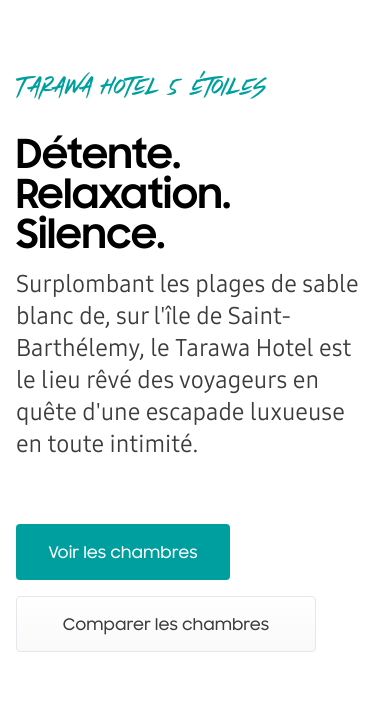
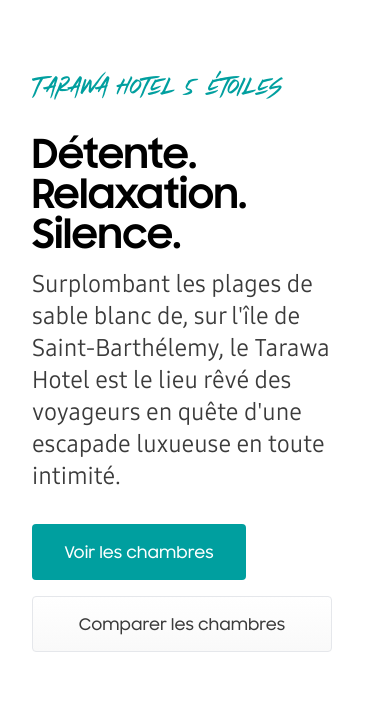
Before and after one commit to Matthieudegny/NextJs_SinglePage, a Next.js app: page / in a window 390 px wide. Shown: the part 825-1527 px from the top of the page. Built offline with nearby package versions, Linux system fonts and the light colour scheme; grey boxes are pictures that could not be loaded.

Commit message:
last commit

```diff
--- a/app/components/ArticleSection3.tsx
+++ b/app/components/ArticleSection3.tsx
@@ -10,8 +10,6 @@
 const myFontSamsungOne = localFont({
   src: "../../public/webfonts/samsungone-400-webfont.woff",
 });
-
-import logoFooter from "../../public/icons8-sun.svg";
 
 //components
 import GreyButton from "./buttons/GreyButton";
@@ -102,9 +100,7 @@
           <GreyButton title={titleButon} width={widthButton} marginTop={"mt-24"} />
         </div>
         <div className="absolute h-64 w-2 md:w-0 bg-slate-100 -top-64 left-50%"></div>
-        <div
-          className={`absolute ${heightBar} w-2  md:w-0 bg-slate-100 ${bottomPositionBar} left-50%`}
-        ></div>
+        <div className={`absolute ${heightBar} w-2  md:w-0 bg-slate-100 ${bottomPositionBar} left-50%`}></div>
       </div>
       <div onClick={toggleVideo} className={`${marginTopVideo}  ${marginBottomFirstVideo}`}>
         <video
--- a/app/components/Nav.tsx
+++ b/app/components/Nav.tsx
@@ -1,6 +1,3 @@
-"use client";
-import React, { useState, useEffect } from "react";
-
 import NavMobile from "./Nav/NavMobile";
 import NavDesktop from "./Nav/NavDesktop";
 
@@ -12,15 +9,7 @@
 const Nav: React.FC<NavProps> = ({ navVisible, isTablet }) => {
   return (
     <>
-      {navVisible && !isTablet ? (
-        <div className="h-14 w-25 fixed top-29 left-24 flex flex-col justify-around z-20">
-          <div className="w-full h-2 bg-blackLighter rounded-182"></div>
-          <div className="w-full h-2 bg-blackLighter rounded-182"></div>
-          <div className="w-full h-2 bg-blackLighter rounded-182"></div>
-        </div>
-      ) : (
-        ""
-      )}
+      {navVisible && !isTablet ? <NavMobile position={"fixed"} color={"bg-blackLighter"} /> : ""}
       {isTablet ? <NavDesktop position={"fixed"} color={"text-blackLighter"} /> : ""}
     </>
   );
--- a/app/components/sections/Section2.tsx
+++ b/app/components/sections/Section2.tsx
@@ -37,22 +37,26 @@
   useEffect(() => {
     if (inViewrefTitleLeft) setdisplayTitle(true);
     if (inViewrefTextRight) setdisplayText(true);
+    console.log("inViewrefTitleLeft", inViewrefTitleLeft);
+    console.log("inViewrefTextRight", inViewrefTextRight);
   }, [inViewrefTitleLeft, inViewrefTextRight]);
 
   const styleH2Section2 = `${props.isTablet ? "text-72 leading-74 sm:w-450" : "text-40 leading-40"}  ${
     myFontSamsungSharpBold.className
   }`;
   return (
-    // mb de 150 pour compenser les mt 32 + 16 et les 112.5 de marge avec la section 3
-    <section className="w-full relative mb-150 pt-51 pl-16 pr-16 sm:pt-107 lg:pl-200 sm:pr-292 xl:pr-0 2xl:pl-200 2xl:flex">
+    <section
+      ref={refTitleLeft}
+      className="w-full mb-150 pt-51 pl-16 pr-16 sm:pt-107 lg:pl-200 sm:pr-292 xl:pr-0 2xl:pl-200 2xl:flex"
+    >
       <div
-        ref={refTitleLeft}
         style={{
           willChange: "opacity transform",
           transition: "all 0.5s cubic-bezier(0.17, 0.55, 0.55, 1) 0s",
           transform: displayTitle ? "translateX(0)" : "translateX(-200px)",
           opacity: displayTitle ? 1 : 0,
         }}
+        className="pl-16 pr-16 lg:pl-0 lg:pr-0"
       >
         <h1
           className={`sm:w-450 text-32 sm:text-48 leading-32 sm:leading-50 text-cyan ${myFontTigerWalk.className}`}
@@ -71,7 +75,7 @@
           transform: displayText ? "translateX(0)" : "translateX(200px)",
           opacity: displayText ? 1 : 0,
         }}
-        className="w-full xl:w-770 h-384 2xl:h-288 mt-16 sm:mt-88 flex flex-col justify-between"
+        className="w-full xl:w-770 h-384 2xl:h-288 mt-16 sm:mt-88 flex flex-col justify-between pl-16 pr-16 lg:pl-0 lg:pr-0 "
       >
         <p
           className={`w-full text-24 xl:text-40 text-blackLighter leading-32 xl:leading-48 xl:ml-208  ${myFontSamsungOne.className}`}
--- a/app/components/sections/Section4.tsx
+++ b/app/components/sections/Section4.tsx
@@ -2,6 +2,7 @@
 import React, { useState, useEffect } from "react";
 import localFont from "next/font/local";
 import Image from "next/image";
+import { useInView } from "react-intersection-observer";
 
 import { motion, useTransform, useScroll } from "framer-motion";
 import { useRef } from "react";
@@ -75,11 +76,19 @@
 };
 
 const Section4: React.FC<Section4Props> = ({ isDesktop }) => {
+  const [refTitle, inViewrefTitle] = useInView({
+    threshold: 0.9,
+  });
+  const [displayTitle, setdisplayTitle] = useState(false);
+  useEffect(() => {
+    if (inViewrefTitle) setdisplayTitle(true);
+  }, [inViewrefTitle]);
+
+  //CARROUSSEL
   const targetRef = useRef(null);
   const { scrollYProgress } = useScroll({
     target: targetRef,
   });
-
   // Formule pour calculer x en fonction de w (interpolation linéaire)
   const calculX = (w: number): any => {
     let value = isDesktop ? 1870 - w : 1024 - w;
@@ -87,9 +96,7 @@
     const result = isDesktop ? -3500 + -value : -1700 + -value;
     return result.toFixed(0) + "px"; // Convertir le résultat en string avec l'unité "px"
   };
-
   const [xScroll, setWscroll] = useState<string>(calculX(window.innerWidth));
-
   // Mettre à jour widthWindow lorsque la fenêtre est redimensionnée
   useEffect(() => {
     const handleResize = () => {
@@ -107,11 +114,18 @@
   return (
     <section className="bg-backgroundSection4 lg:mt-145 h-full">
       <h4
+        ref={refTitle}
         className={`lg:max-w-1303 lg:mx-auto pt-117 lg:pt-314 text-42 2xl:text-136 leading-53 lg:leading-170 pl-16 pr-16 text-center ${myFontSamsungSharpBold.className}`}
+        style={{
+          willChange: "opacity",
+          transition: "all 1s cubic-bezier(0.17, 0.55, 0.55, 1) 0.2s",
+          // transform: displayTitle ? "translateX(0)" : "translateX(-200px)",
+          opacity: displayTitle ? 1 : 0,
+        }}
       >
         Un hôtel pas comme les autres.
       </h4>
-      {/*  relative h-475 lg:h-795  mt-102 mb-71  lg:mb-126  lg:mt-272 */}
+      {/*   h-475 lg:h-795  */}
       <div ref={targetRef} className=" relative h-[300vh] mt-102 pb-71  lg:pb-126  lg:mt-272">
         <div className="sticky flex items-center top-0 left-0 h-screen  overflow-hidden">
           <motion.div style={{ x }} className="flex gap-10">
@@ -139,12 +153,7 @@
             </article>
             <article className="flex w-[618px] lg:w-[1100px] h-full ml-123 lg:mt-131 lg:ml-193">
               <div className="h-360 w-228 lg:h-540 lg:w-424 relative">
-                <Image
-                  src={secondImage}
-                  alt="brakefirst on table"
-                  fill={true}
-                  className="rounded-8"
-                />
+                <Image src={secondImage} alt="brakefirst on table" fill={true} className="rounded-8" />
               </div>
               <div className="w-390 h-full pl-48 flex-col">
                 <H5AndText
@@ -158,12 +167,7 @@
             </article>
             <article className="flex w-390 lg:w-580 h-full ml-48 lg:ml-96 lg:mr-193">
               <div className="w-330 h-195 lg:h-368 lg:w-580 mt-64 lg:mt-262 relative">
-                <Image
-                  src={thirdImage}
-                  alt="brakefirst on table"
-                  fill={true}
-                  className="rounded-8"
-                />
+                <Image src={thirdImage} alt="brakefirst on table" fill={true} className="rounded-8" />
               </div>
             </article>
             <article className="flex w-[618px] lg:w-[1100px] h-475 lg:h-795 ml-130 lg:ml-193 mr-48">
@@ -178,12 +182,7 @@
                 />
               </div>
               <div className="h-360 w-228 lg:h-672 lg:w-424 lg:ml-48 mr-70 relative">
-                <Image
-                  src={fourthImage}
-                  alt="image couple eating"
-                  fill={true}
-                  className="rounded-8"
-                />
+                <Image src={fourthImage} alt="image couple eating" fill={true} className="rounded-8" />
               </div>
             </article>
           </motion.div>
```
